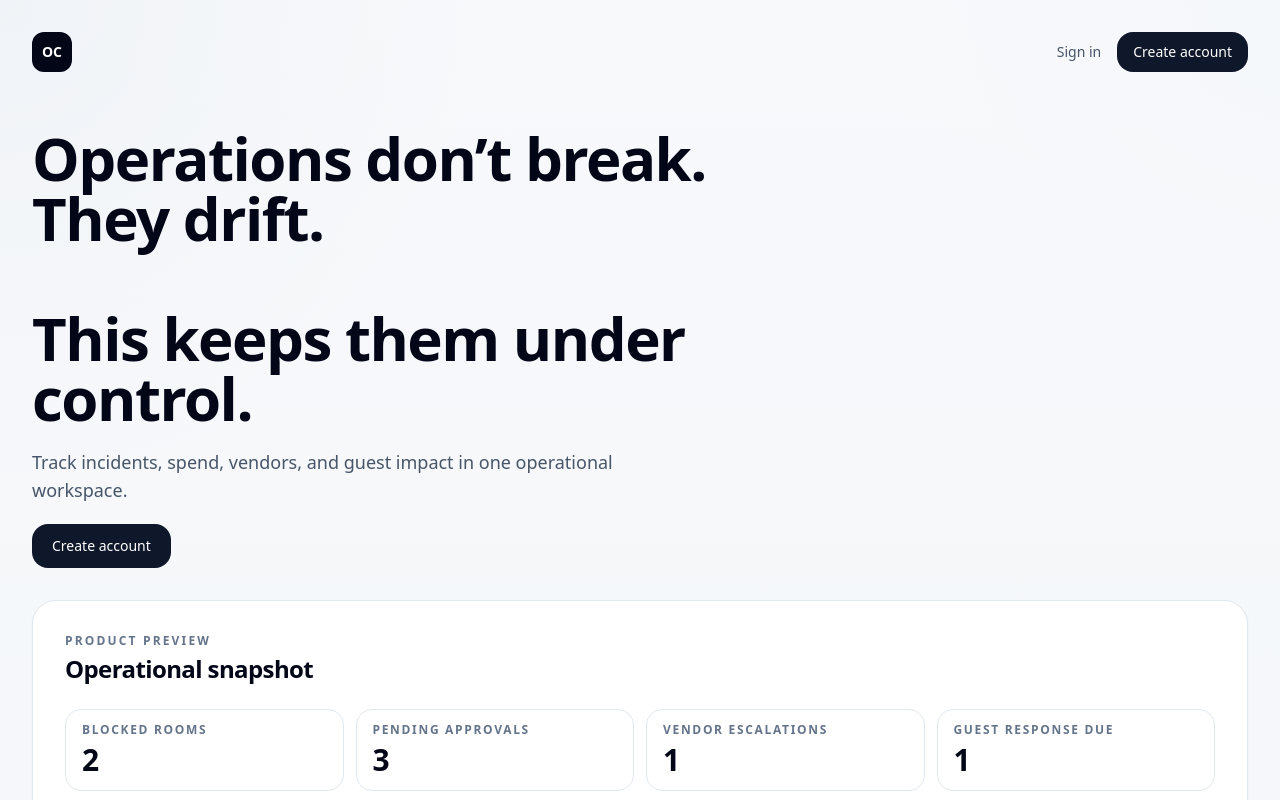
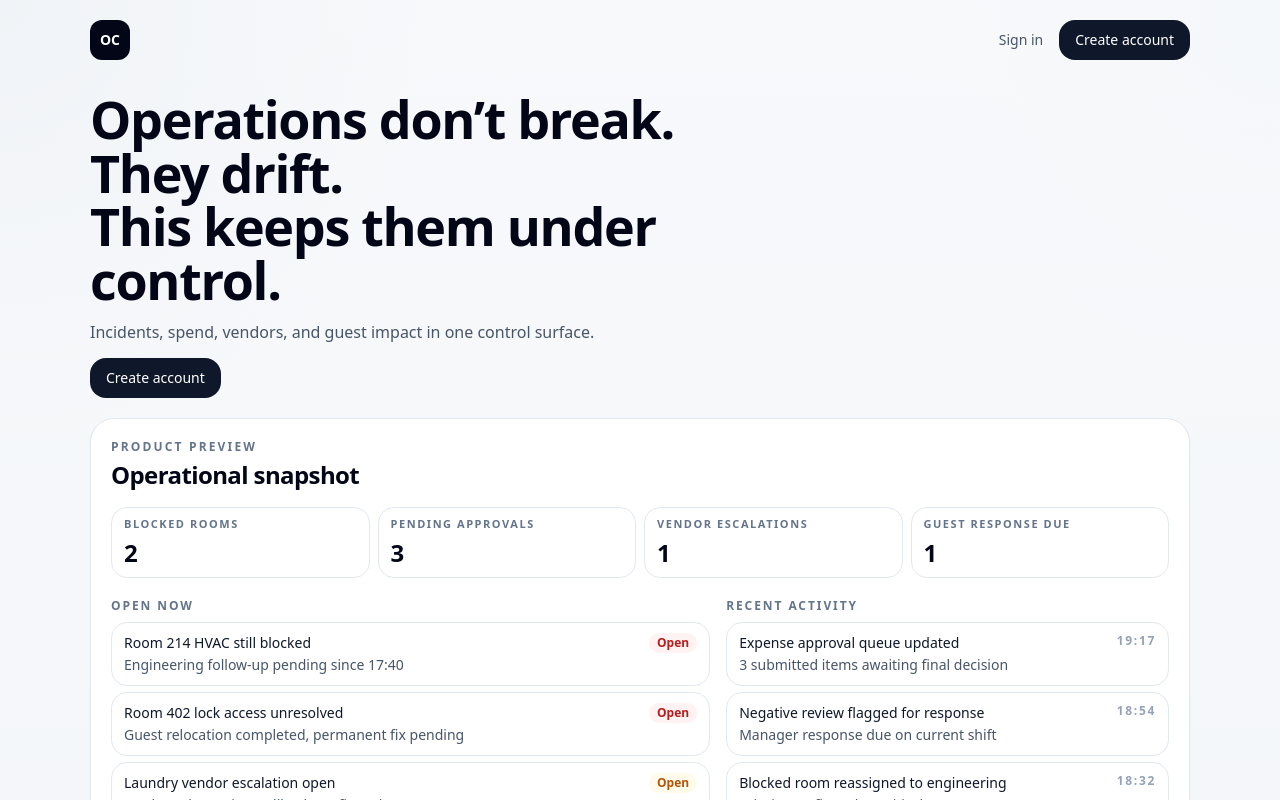
Before and after one commit to Granis75/OpsCoreV, a React (Vite) app: page / in a window 1280 px wide. Shown: the top 800 px of the page. Built offline with nearby package versions, Linux system fonts and the light colour scheme; no server answers.

Commit message:
Compact landing layout for better above-the-fold readability

```diff
--- a/src/pages/Landing.tsx
+++ b/src/pages/Landing.tsx
@@ -53,8 +53,8 @@ function getToneClass(tone: 'critical' | 'warning') {
 
 export function Landing() {
   return (
-    <div className="min-h-screen bg-slate-50/60 px-5 py-6 md:px-8 md:py-8">
-      <div className="mx-auto w-full max-w-7xl">
+    <div className="min-h-screen bg-slate-50/60 px-4 py-4 md:px-6 md:py-5">
+      <div className="mx-auto w-full max-w-[1100px]">
         <header className="flex items-center justify-between">
           <div className="inline-flex h-10 w-10 items-center justify-center rounded-xl bg-slate-950 text-sm font-semibold text-white">
             OC
@@ -70,65 +70,64 @@ export function Landing() {
           </div>
         </header>
 
-        <main className="mt-10 space-y-8 md:mt-14">
-          <section className="max-w-3xl space-y-5">
-            <h1 className="text-4xl font-semibold tracking-tight text-slate-950 md:text-6xl">
+        <main className="mt-6 space-y-5 md:mt-8">
+          <section className="max-w-[760px] space-y-3.5">
+            <h1 className="text-3xl font-semibold leading-[1.05] tracking-tight text-slate-950 md:text-[52px] md:leading-[1.03]">
               Operations don’t break.
               <br />
               They drift.
               <br />
-              <br />
               This keeps them under control.
             </h1>
 
-            <p className="max-w-2xl text-base leading-7 text-slate-600 md:text-lg">
-              Track incidents, spend, vendors, and guest impact in one operational workspace.
+            <p className="max-w-[680px] text-sm leading-6 text-slate-600 md:text-base">
+              Incidents, spend, vendors, and guest impact in one control surface.
             </p>
 
-            <Link to="/sign-up" className="button-primary inline-flex px-5 py-3">
+            <Link to="/sign-up" className="button-primary inline-flex px-4 py-2.5">
               Create account
             </Link>
           </section>
 
-          <section className="rounded-[24px] border border-slate-200 bg-white p-6 shadow-sm md:p-8">
+          <section className="rounded-[24px] border border-slate-200 bg-white p-4 shadow-sm md:p-5">
             <div className="space-y-1">
               <p className="text-xs font-semibold uppercase tracking-[0.18em] text-slate-500">
                 Product preview
               </p>
-              <h2 className="text-2xl font-semibold tracking-tight text-slate-950">
+              <h2 className="text-xl font-semibold tracking-tight text-slate-950 md:text-2xl">
                 Operational snapshot
               </h2>
             </div>
 
-            <div className="mt-6 grid gap-3 md:grid-cols-4">
+            <div className="mt-4 grid gap-2 md:grid-cols-4">
               {kpis.map((kpi) => (
-                <div key={kpi.label} className="rounded-2xl border border-slate-200 px-4 py-3">
-                  <p className="text-xs font-semibold uppercase tracking-[0.14em] text-slate-500">
+                <div key={kpi.label} className="rounded-2xl border border-slate-200 px-3 py-2">
+                  <p className="text-[11px] font-semibold uppercase tracking-[0.14em] text-slate-500">
                     {kpi.label}
                   </p>
-                  <p className="mt-1 text-3xl font-semibold tracking-tight text-slate-950">
+                  <p className="mt-1 text-2xl font-semibold tracking-tight text-slate-950">
                     {kpi.value}
                   </p>
                 </div>
               ))}
             </div>
 
-            <div className="mt-8 grid gap-6 lg:grid-cols-2">
-              <div className="space-y-3">
+            <div className="mt-5 grid gap-4 lg:grid-cols-[1.15fr_0.85fr]">
+              <div className="space-y-2">
                 <p className="text-xs font-semibold uppercase tracking-[0.16em] text-slate-500">
                   Open now
                 </p>
-                <div className="space-y-2">
+                <div className="space-y-1.5">
                   {openNowItems.map((item) => (
                     <Link
                       key={item.title}
                       to="/app"
-                      className="block cursor-pointer rounded-2xl border border-slate-200 px-4 py-3 transition duration-150 hover:-translate-y-0.5 hover:shadow-sm"
+                      className="block cursor-pointer rounded-2xl border border-slate-200 px-3 py-2.5 transition duration-150 hover:-translate-y-0.5 hover:shadow-sm"
                     >
                       <div className="flex items-start justify-between gap-3">
                         <div>
-                          <p className="text-sm font-medium text-slate-900">{item.title}</p>
-                          <p className="mt-1 text-sm text-slate-600">{item.detail}</p>
+                          <p className="text-sm font-medium leading-5 text-slate-900">{item.title}</p>
+                          <p className="mt-0.5 text-sm leading-5 text-slate-600">{item.detail}</p>
                         </div>
                         <span
                           className={[
@@ -144,21 +143,21 @@ export function Landing() {
                 </div>
               </div>
 
-              <div className="space-y-3">
+              <div className="space-y-2">
                 <p className="text-xs font-semibold uppercase tracking-[0.16em] text-slate-500">
                   Recent activity
                 </p>
-                <div className="space-y-2">
+                <div className="space-y-1.5">
                   {recentActivityItems.map((item) => (
                     <Link
                       key={item.title}
                       to="/app"
-                      className="block cursor-pointer rounded-2xl border border-slate-200 px-4 py-3 transition duration-150 hover:-translate-y-0.5 hover:shadow-sm"
+                      className="block cursor-pointer rounded-2xl border border-slate-200 px-3 py-2.5 transition duration-150 hover:-translate-y-0.5 hover:shadow-sm"
                     >
                       <div className="flex items-start justify-between gap-3">
                         <div>
-                          <p className="text-sm font-medium text-slate-900">{item.title}</p>
-                          <p className="mt-1 text-sm text-slate-600">{item.detail}</p>
+                          <p className="text-sm font-medium leading-5 text-slate-900">{item.title}</p>
+                          <p className="mt-0.5 text-sm leading-5 text-slate-600">{item.detail}</p>
                         </div>
                         <span className="text-xs font-semibold uppercase tracking-[0.14em] text-slate-400">
                           {item.time}
```
